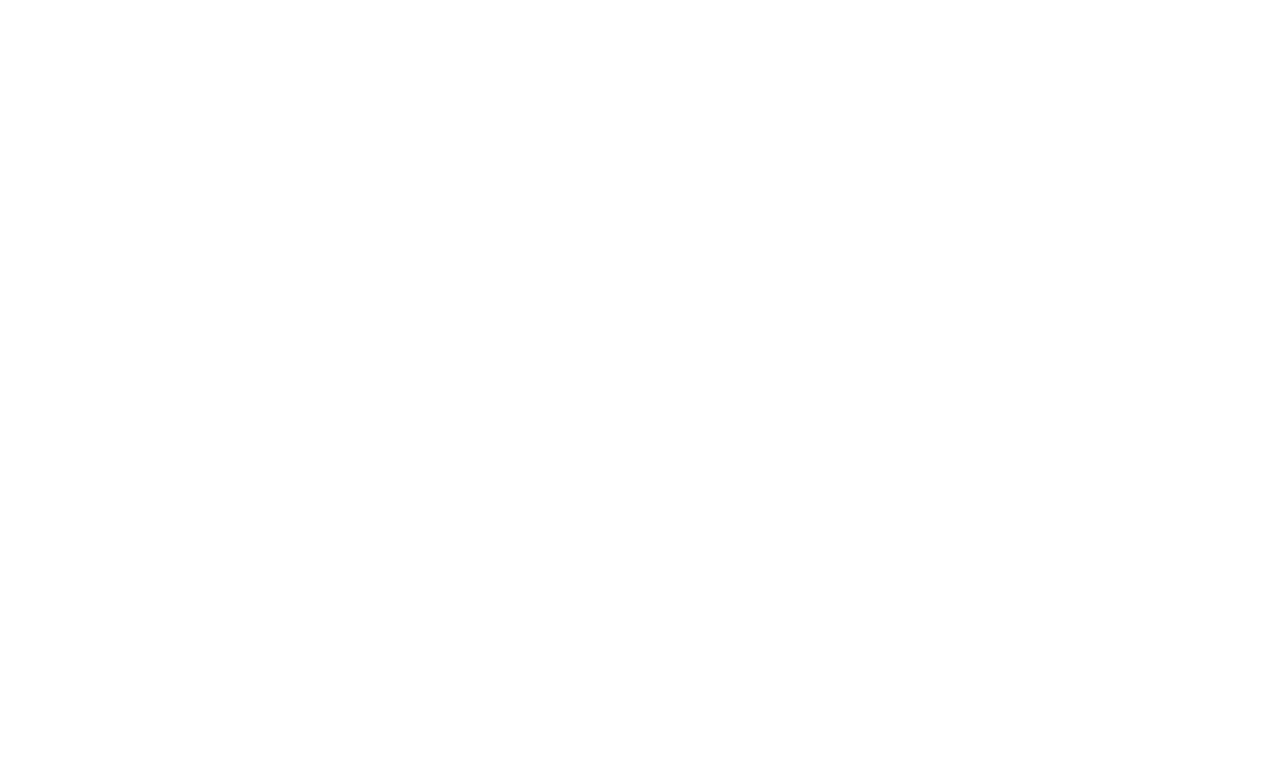
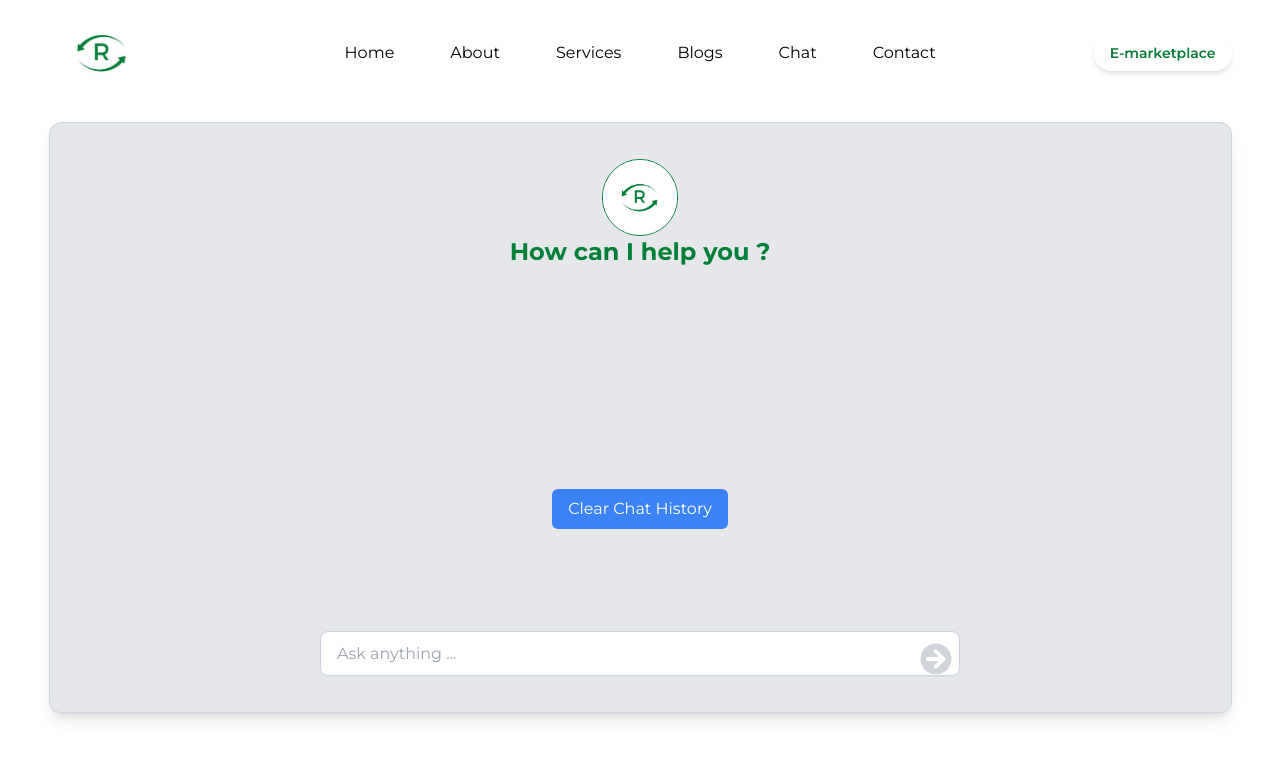
Before and after one commit to rewayy/Reway_final, a React (Vite) app: page /chat in a window 1280 px wide. Before the commit this address had no page. Shown: the top 758 px of the page. Built offline with nearby package versions, Linux system fonts and the light colour scheme; a web font is replaced by a local one.

Commit message:
add Clear history, timestamp feature

```diff
--- a/src/App.jsx
+++ b/src/App.jsx
@@ -25,6 +25,7 @@
 import Sellers from './components/MarketPlace/sellers';
 import RecyclerForm from './components/MarketPlace/RecyclerForm';
 import { RecyclerProvider } from './components/MarketPlace/RecyclerContext';
+import Chatbot from './pages/Chatbot';
 
 export default function App() {
   return (
@@ -34,6 +35,7 @@
           <Route index element={<AllSection />} />
           <Route path="/" element={<Layout />}>
             <Route path="/blogs" element={<Blog/>} />
+            <Route path="/chat" element={<Chatbot/>} />
             <Route path="/services" element={<Services/>} />
             <Route path="/marketPlace" element={<MarketPlace/>} />
             <Route path="/One1" element={<One1 />} />
--- a/src/components/Navbar.jsx
+++ b/src/components/Navbar.jsx
@@ -53,6 +53,9 @@
                                 <Link className='px-2 hover:underline underline-offset-8' to='/blogs' smooth>
                                     Blogs
                                 </Link>
+                                <Link className='px-2 hover:underline underline-offset-8' to='/chat' smooth>
+                                    Chat Us
+                                </Link>
                                 <li className='hover:underline underline-offset-8 cursor-pointer px-2' >
                                     <ScrollLink to='contact' smooth={true} duration={600}>
                                        Contact
@@ -92,6 +95,7 @@
                                 ))}
                                     <Link to={'/services'} className=' py-3 w-full '>Services</Link>
                                     <Link to={'/blogs'} className=' py-3 w-full '>Blogs</Link>
+                                    <Link to={'/chat'} className=' py-3 w-full '>Chat</Link>
                                 </ul>
                           </div>
                     )}
--- a/src/components/RouterNavbar.jsx
+++ b/src/components/RouterNavbar.jsx
@@ -57,6 +57,7 @@
                         ))}
                             <Link className='px-2 hover:underline underline-offset-8' to={'/services'}> Services  </Link>
                             <Link className='px-2 hover:underline underline-offset-8' to={'/blogs'}> Blogs  </Link>
+                            <Link className='px-2 hover:underline underline-offset-8' to={'/chat'}> Chat  </Link>
                             <Link className='px-2 hover:underline underline-offset-8' to={'/'}> Contact  </Link>
                         </ul>
                     </div>
@@ -89,6 +90,7 @@
                                     ))}
                                         <Link to={'/services'} onClick={()=> setNav(!nav)} className=' py-3 w-full '>Services</Link>
                                         <Link to={'/blogs'} onClick={()=> setNav(!nav)} className=' py-3 w-full '>Blogs</Link>
+                                        <Link to={'/chat'} onClick={()=> setNav(!nav)} className=' py-3 w-full '>Chat</Link>
                                 </ul>
                           </div>
                     )}
--- /dev/null
+++ b/src/pages/Chatbot.jsx
@@ -0,0 +1,86 @@
+import React, { useState } from 'react';
+import { logo3 } from '../assets';
+import { FaArrowCircleRight } from 'react-icons/fa';
+
+const Chatbot = () => {
+  const [question, setQuestion] = useState('');
+  const [questionsList, setQuestionsList] = useState([]);
+
+  const handleAsk = () => {
+    if (question.trim() !== '') {
+      setQuestionsList([...questionsList, { text: question, isUser: true, timestamp: getCurrentTime() }]);
+      setQuestion('');
+    }
+  };
+
+  const handleKeyPress = (event) => {
+    if (event.key === 'Enter') {
+      handleAsk();
+    }
+  };
+
+  const getCurrentTime = () => {
+    const now = new Date();
+    return `${now.getHours()}:${now.getMinutes()}`;
+  };
+
+  const clearChatHistory = () => {
+    setQuestionsList([]);
+  };
+
+  return (
+    <div className='max-w-[1183px] bg-gray-200 shadow-lg relative md:m-auto font-mont m-4 p-4 rounded-xl border border-slate-300 h-full flex items-center justify-between'>
+      <div className='w-full flex flex-col p-2 md:p-4 md:h-full items-center justify-between gap-[5vw] md:gap-[8vw] md:m-1 rounded-xl'>
+        <div className='w-full flex flex-col justify-center items-center'>
+          <div className='chatbot-logo overflow-hidden border border-[#008037] w-[12vw] h-[12vw] md:w-[6vw] md:h-[6vw] rounded-full '>
+            <img src={logo3} alt='' />
+          </div>
+          <h2 className='text-center text-[#008037] font-bold w-full border-blue-400 text-xl md:text-2xl'>
+            How can I help you ?
+          </h2>
+        </div>
+
+        {/* Display the questions */}
+        <div className='w-full text-gray-500 text-start'>
+          {questionsList.map((q, index) => (
+            <div className='w-full' key={index}>
+              <p
+                className={`border bg-white border-slate-300 shadow-sm px-4 md:py-2 my-1 rounded-full ${q.isUser ? 'text-right' : 'text-left'}`}
+                style={{ whiteSpace: 'nowrap', display: 'inline-block' }}
+              >
+                {q.text}
+                <span className='text-xs text-gray-400 ml-2'>{q.timestamp}</span>
+              </p>
+            </div>
+          ))}
+        </div>
+
+        {/* Clear Chat History Button */}
+        <button
+          className='bg-blue-500 text-white px-4 py-2 rounded-md mt-4'
+          onClick={clearChatHistory}
+        >
+          Clear Chat History
+        </button>
+
+        <div className='w-full md:w-[50vw] relative flex bg-white shadow-sm text-start rounded-xl md:mx-8'>
+          <input
+            type='text'
+            className='w-full text-md md:text-md h-full border border-slate-300 p-2 md:p-3 md:px-4 rounded-lg'
+            placeholder='Ask anything ... '
+            value={question}
+            onChange={(e) => setQuestion(e.target.value)}
+            onKeyPress={handleKeyPress}
+          />
+          <FaArrowCircleRight
+            size={32}
+            className='absolute right-1 top-1 md:right-2 md:top-3 cursor-pointer text-gray-300 hover:text-gray-400'
+            onClick={handleAsk}
+          />
+        </div>
+      </div>
+    </div>
+  );
+};
+
+export default Chatbot;
```
